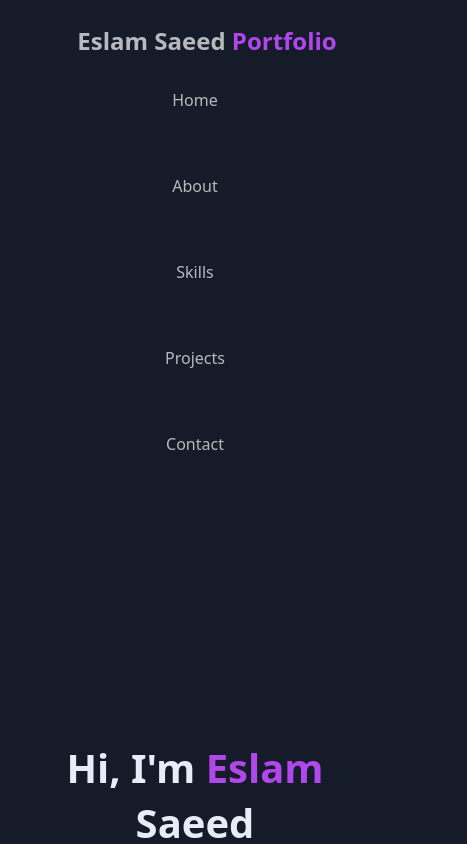
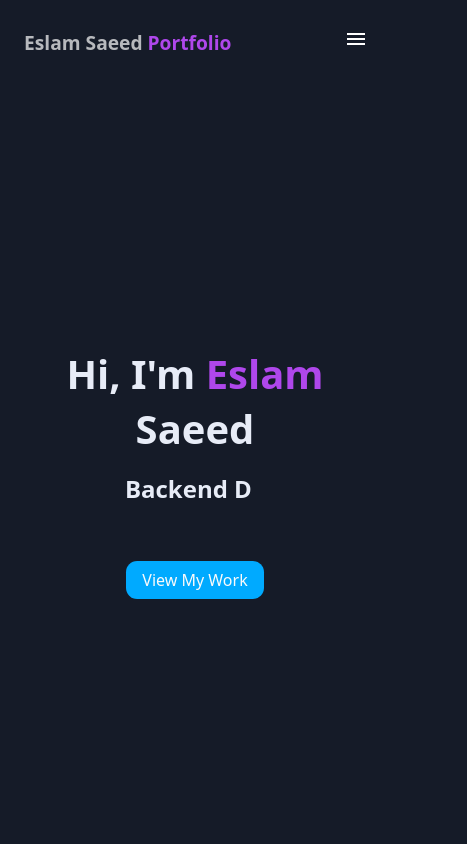
Before and after one commit to Eslamsaeed880/Portfolio, a React (Vite) app: page / in a window 390 px wide. Shown: the top 844 px of the page, 467 px wide, since content can reach past the window. Built offline with nearby package versions, Linux system fonts and the light colour scheme.

Commit message:
Hamburger Menu

```diff
--- a/src/App.jsx
+++ b/src/App.jsx
@@ -16,8 +16,8 @@ function App() {
     <>
       <Nav />
 
+      <div className="main-blur">
         <Home></Home>
-
         <About description={DATA.about.description} profession={DATA.about.profession}/>
 
         <section className="skills" >
@@ -41,6 +41,7 @@ function App() {
         <Contact />
 
         <Footer />
+      </div>
     </>
   );
 }
--- a/src/components/Nav.jsx
+++ b/src/components/Nav.jsx
@@ -1,9 +1,44 @@
 import React from 'react';
+import { useState, useEffect } from 'react';
+import MENU_ICON from '../../public/menu.svg';
+import CLOSE from '../../public/close.svg'
 
 export default function Nav() {
+    const [width, setWidth] = useState(window.innerWidth);
+    const [isOpen, setIsOpen] = useState(false);
+
+    useEffect(() => {
+        const handleResize = () => {
+            setWidth(window.innerWidth);
+        };
+        window.addEventListener('resize', handleResize);
+        return () => {
+            window.removeEventListener('resize', handleResize);
+        };
+    }, [window.innerWidth]);
+
+    function handleOpenMenu() {
+        setIsOpen(prev => !prev);
+    }
+
+    useEffect(() => {
+        if(isOpen && width <= 810) {
+            document.getElementsByClassName('main-blur')[0].classList.add('body-blur');
+        } else {
+            document.getElementsByClassName('main-blur')[0].classList.remove('body-blur');
+        }
+
+        return () => {
+            document.body.classList.remove('body-blur');
+        };
+    }, [isOpen, width]);
+
     return (
+        <>
             <header>
             <div className="logo"><a href="#home">Eslam Saeed <span className='highlight'>Portfolio</span></a></div>
+            {
+                width > 810 &&
                 <ul>
                     <li><a href="#home">Home</a></li>
                     <li><a href="#about">About</a></li>
@@ -11,6 +46,25 @@ export default function Nav() {
                     <li><a href="#projects">Projects</a></li>
                     <li><a href="#contact">Contact</a></li>
                 </ul>
+            }
+
+            {width <= 810 && (
+                <div className="hamburger" onClick={handleOpenMenu}>
+                    <img src={isOpen ? CLOSE : MENU_ICON} alt="Menu" />
+                </div>
+            )}
         </header>
+        {isOpen && width <= 810 && (
+            <nav>
+                <ul>
+                    <li onClick = {handleOpenMenu}><a href="#home">Home</a></li>
+                    <li onClick={handleOpenMenu}><a href="#about">About</a></li>
+                    <li onClick={handleOpenMenu}><a href="#skills">Skills</a></li>
+                    <li onClick={handleOpenMenu}><a href="#projects">Projects</a></li>
+                    <li onClick={handleOpenMenu}><a href="#contact">Contact</a></li>
+                </ul>
+            </nav>
+        )}
+    </>
     );
 }
--- a/src/index.css
+++ b/src/index.css
@@ -22,7 +22,6 @@ html, :host {
 }
 
 body {
-  overflow-x: hidden;
   background-color: hsl(var(--background));
   color: hsl(222deg 49.85% 93.72%);
   transition-property: color, background-color, border-color, outline-color, text-decoration-color, fill, stroke, --tw-gradient-from, --tw-gradient-via, --tw-gradient-to;
@@ -40,9 +39,10 @@ h2 {
 }
 
 header {
-  background-color: transparent;
   position: sticky;
   top: 0;
+  z-index: 100;
+  background-color: transparent;
   display: flex;
   justify-content: space-between;
   align-items: center;
@@ -558,24 +558,42 @@ footer {
 
 @media (max-width: 810px) {
   header {
+    align-items: space-between;
+  }
+
+  .logo {
+    padding-left: 1rem;
+    font-size: 1.2rem;
+    padding: 0.5rem;
+  }
+
+  .hamburger {
+    z-index: 101;
+    position: relative;
+    left: 3rem;
+    width: 30px;
+    height: 30px;
+  }
+
+
+  nav ul {
+    display: flex;
     flex-direction: column;
-    position: relative;
+    z-index: 100;
     align-items: center;
-    gap: 1rem;
-    padding: 1rem;
-    height: auto;
+    gap: 4rem;
 
-    ul {
-      display: flex;
-      flex-direction: column;
-      align-items: center;
-      gap: 3rem;
+    li {
+      font-size: larger;
+      z-index: 200;
+      cursor: pointer;
+      padding: 1rem 0;
 
-      li {
-        margin: 0.5rem 0;
+      a {
+        z-index: 1000;
       }
+
     }
-
   }
 
   .professions li {
@@ -666,3 +684,7 @@ footer {
     }
   }
 }
+
+.body-blur {
+  display: none;
+}
```
Also changed, not shown: public/close.svg (added), public/menu.svg (added). Lines whose indentation alone changed are shown as unchanged.
